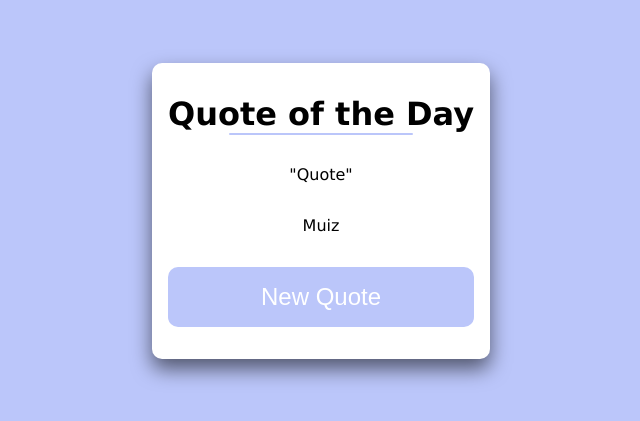
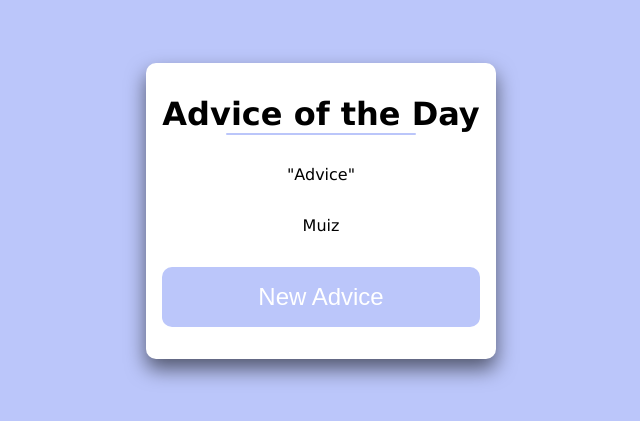
Before and after one commit to itsmuiz/advice-app, a plain HTML site: page index.html in a window 1280 px wide. Shown: the part 189-610 px from the top of the page, without its empty margins (319-959 px from the left). Drawn offline with Linux system fonts and the light colour scheme.

Commit message:
Update index.html

```diff
--- a/index.html
+++ b/index.html
@@ -8,10 +8,10 @@
 </head>
 <body>
     <div class="app">
-        <h1>Quote of the Day</h1>
-        <blockquote id="quote">Quote</blockquote>
+        <h1>Advice of the Day</h1>
+        <blockquote id="quote">Advice</blockquote>
         <span>Muiz</span>
-        <button onclick="getQuote()">New Quote</button>
+        <button onclick="getQuote()">New Advice</button>
     </div>
 <script src="script.js"></script>
 </body>
```
